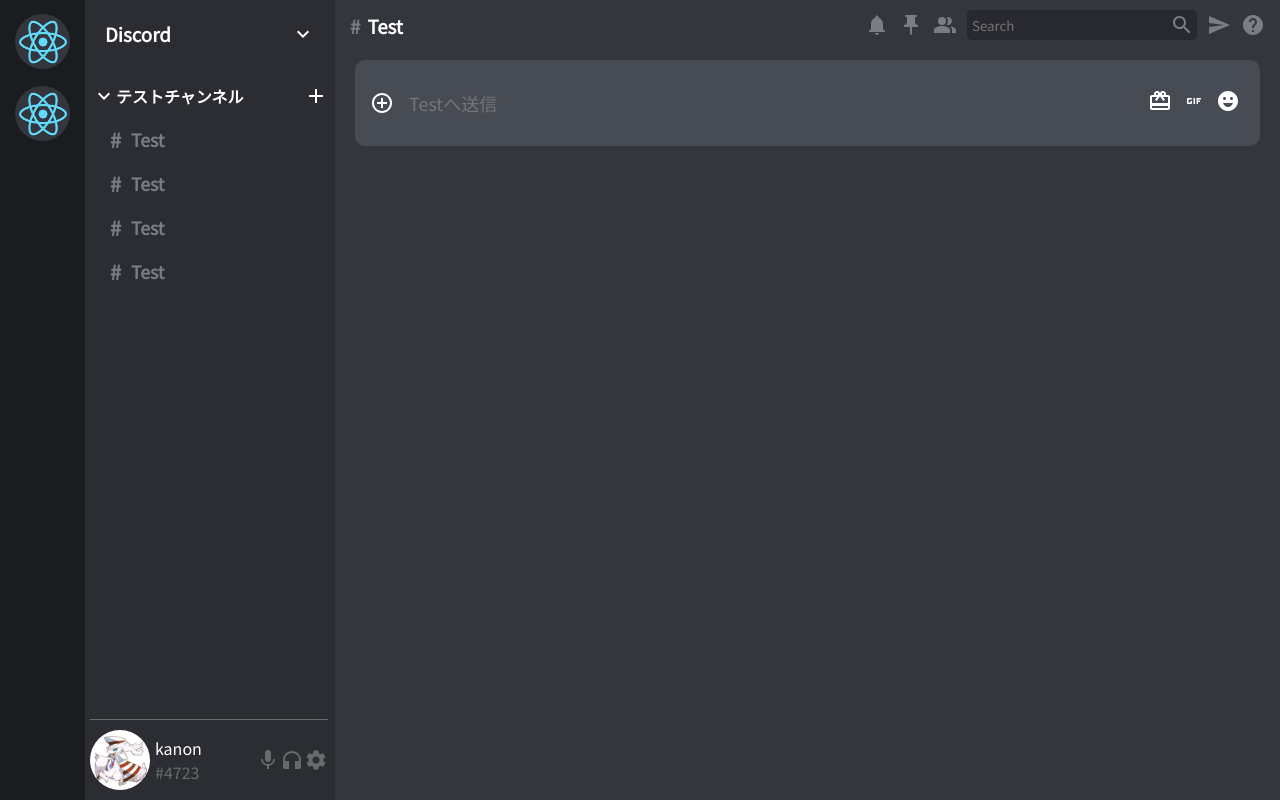
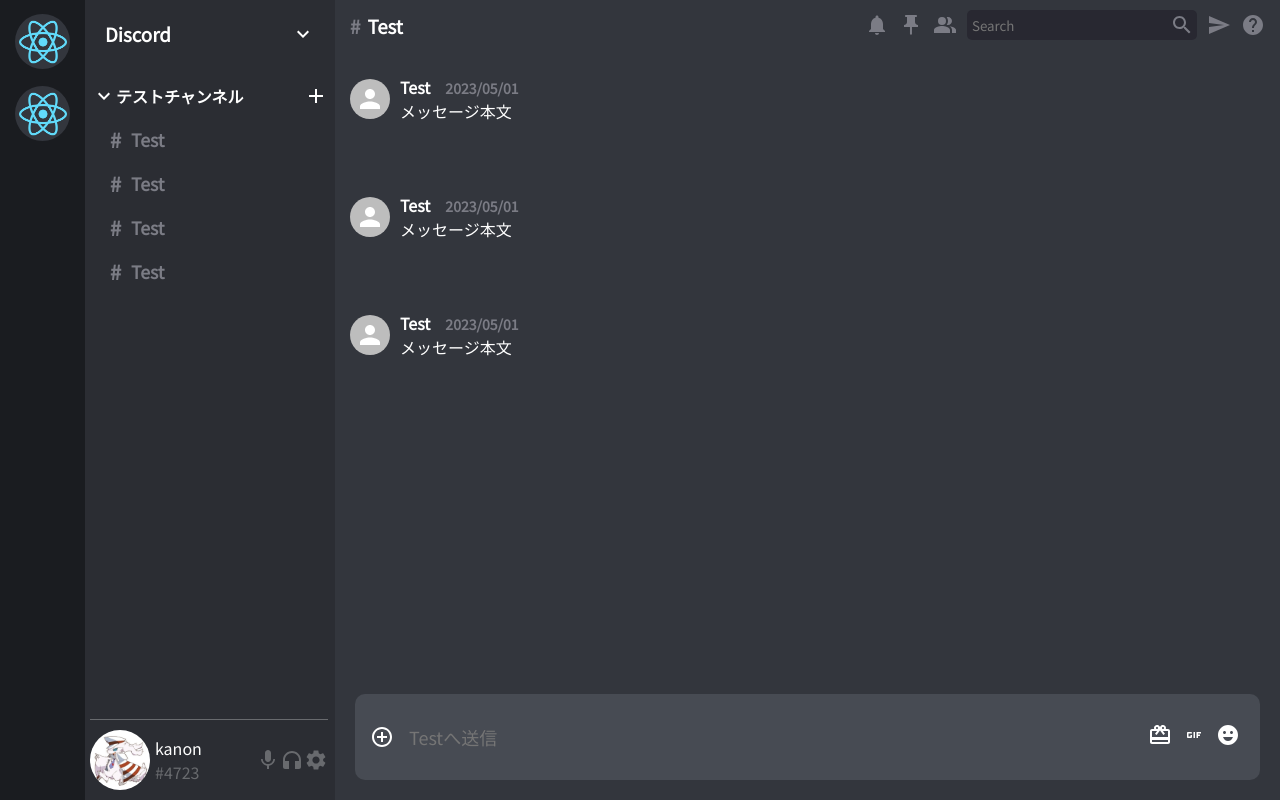
Before and after one commit to k-syota/discord-clone, a React (Create React App) app: page / in a window 1280 px wide. Built offline with nearby package versions, Linux system fonts and the light colour scheme.

Commit message:
:lipstick: Chatのメッセージ表示部分のデザイン作成

```diff
--- a/src/components/chat/Chat.scss
+++ b/src/components/chat/Chat.scss
@@ -3,6 +3,10 @@
   flex-direction: column;
   flex-grow: 1;
   background-color: #33363d;
+
+  .chatMessage {
+    flex-grow: 1;
+  }
 
   .chatInput {
     display: flex;
--- a/src/components/chat/Chat.tsx
+++ b/src/components/chat/Chat.tsx
@@ -1,13 +1,20 @@
 import React from 'react'
 import ChatHeader from './ChatHeader'
+import ChatMessage from './ChatMessage'
 import './Chat.scss'
 import './ChatHeader.scss'
+import './ChatMessage.scss'
 import { AddCircleOutline, CardGiftcard, EmojiEmotions, Gif } from '@mui/icons-material'
 
 const Chat = () => {
     return (
         <div className='chat'>
             <ChatHeader />
+            <div className="chatMessage">
+                <ChatMessage />
+                <ChatMessage />
+                <ChatMessage />
+            </div>
             <div className="chatInput">
                 <AddCircleOutline />
                 <form>
--- /dev/null
+++ b/src/components/chat/ChatMessage.scss
@@ -0,0 +1,16 @@
+.message {
+  display: flex;
+  align-items: center;
+  padding: 15px;
+  color: #fff;
+
+  .messageInfo {
+    padding: 20px 20px 20px 10px;
+  }
+
+  .messageTimestamp {
+    color: #7b7c85;
+    margin-left: 15px;
+    font-size: 14px;
+  }
+}
--- /dev/null
+++ b/src/components/chat/ChatMessage.tsx
@@ -0,0 +1,19 @@
+import { Avatar } from '@mui/material'
+import React from 'react'
+
+const ChatMessage = () => {
+    return (
+        <div className='message'>
+            <Avatar />
+            <div className="messageInfo">
+                <h4>
+                    Test
+                    <span className='messageTimestamp'>2023/05/01</span>
+                </h4>
+                <p>メッセージ本文</p>
+            </div>
+        </div>
+    )
+}
+
+export default ChatMessage
```
